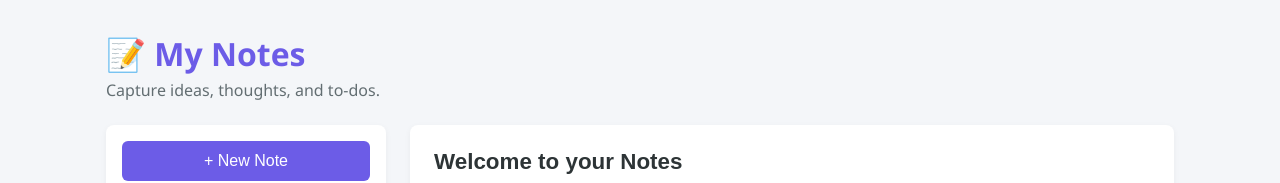
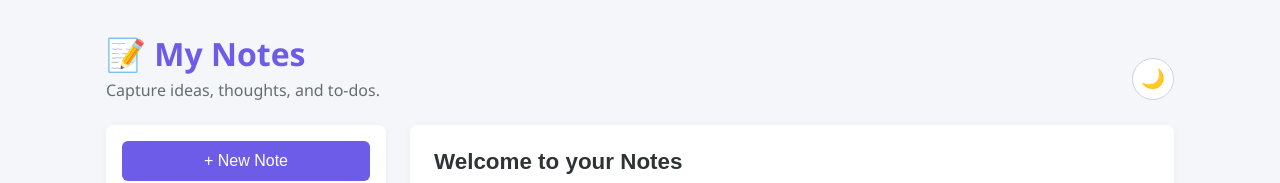
Before and after one commit to anushaviswanathan2002/Notes-Taking, a React (Vite) app: page / in a window 1280 px wide. Shown: the top 183 px of the page. Built offline with nearby package versions, Linux system fonts and the light colour scheme.

Commit message:
chore(bold-create): wip from stopped run e742d596 — src/App.jsx, src/index.css, supporting-apps/Appointment-Booking-app, supporting-apps/E-Commerce-app, supporting-apps/Hungama-app
Co-authored-by: Anusha Viswanathan <179438158+anushaviswanathan2002@users.noreply.github.com>

```diff
--- a/src/App.jsx
+++ b/src/App.jsx
@@ -1,6 +1,7 @@
 import { useState, useEffect } from 'react'
 
 const STORAGE_KEY = 'notes-app-data'
+const THEME_KEY = 'notes-app-theme'
 
 function loadNotes() {
   try {
@@ -19,16 +20,26 @@ function loadNotes() {
   ]
 }
 
+function loadTheme() {
+  return localStorage.getItem(THEME_KEY) === 'dark'
+}
+
 export default function App() {
   const [notes, setNotes] = useState(loadNotes)
   const [activeId, setActiveId] = useState(() => {
     const initial = loadNotes()
     return initial[0]?.id ?? null
   })
+  const [dark, setDark] = useState(loadTheme)
 
   useEffect(() => {
     localStorage.setItem(STORAGE_KEY, JSON.stringify(notes))
   }, [notes])
+
+  useEffect(() => {
+    document.body.classList.toggle('dark', dark)
+    localStorage.setItem(THEME_KEY, dark ? 'dark' : 'light')
+  }, [dark])
 
   const activeNote = notes.find((n) => n.id === activeId)
 
@@ -63,8 +74,19 @@ export default function App() {
   return (
     <div className="app">
       <header>
-        <h1>📝 My Notes</h1>
-        <p>Capture ideas, thoughts, and to-dos.</p>
+        <div className="header-row">
+          <div>
+            <h1>📝 My Notes</h1>
+            <p>Capture ideas, thoughts, and to-dos.</p>
+          </div>
+          <button
+            className="theme-toggle"
+            onClick={() => setDark((d) => !d)}
+            aria-label="Toggle dark mode"
+          >
+            {dark ? '☀️' : '🌙'}
+          </button>
+        </div>
       </header>
 
       <div className="layout">
--- a/src/index.css
+++ b/src/index.css
@@ -9,12 +9,49 @@ body {
   background: #f4f6f9;
   color: #2d3436;
   min-height: 100vh;
+  transition: background 0.25s, color 0.25s;
+}
+
+body.dark {
+  background: #1a1d23;
+  color: #e4e6eb;
 }
 
 .app {
   max-width: 1100px;
   margin: 0 auto;
   padding: 2rem 1rem;
+}
+
+.header-row {
+  display: flex;
+  justify-content: space-between;
+  align-items: center;
+  gap: 1rem;
+}
+
+.theme-toggle {
+  background: #fff;
+  border: 1px solid #d0d4dd;
+  border-radius: 50%;
+  width: 42px;
+  height: 42px;
+  font-size: 1.2rem;
+  cursor: pointer;
+  transition: background 0.2s, border-color 0.2s;
+}
+
+.theme-toggle:hover {
+  background: #f0f0ff;
+}
+
+body.dark .theme-toggle {
+  background: #2d3139;
+  border-color: #3d4149;
+}
+
+body.dark .theme-toggle:hover {
+  background: #3a3f48;
 }
 
 header h1 {
@@ -26,6 +63,14 @@ header h1 {
 header p {
   color: #636e72;
   margin-bottom: 1.5rem;
+}
+
+body.dark header p {
+  color: #9ca3af;
+}
+
+body.dark .note-list .preview {
+  color: #9ca3af;
 }
 
 .layout {
@@ -46,6 +91,11 @@ header p {
   padding: 1rem;
   box-shadow: 0 2px 6px rgba(0, 0, 0, 0.05);
   height: fit-content;
+}
+
+body.dark .sidebar {
+  background: #252932;
+  box-shadow: 0 2px 6px rgba(0, 0, 0, 0.3);
 }
 
 .new-note-btn {
@@ -81,9 +131,18 @@ header p {
   background: #f0f0ff;
 }
 
+body.dark .note-list li:hover {
+  background: #2f3441;
+}
+
 .note-list li.active {
   background: #ece9ff;
   border-color: #6c5ce7;
+}
+
+body.dark .note-list li.active {
+  background: #3a3556;
+  border-color: #8b7df0;
 }
 
 .note-list .title {
@@ -110,6 +169,11 @@ header p {
   min-height: 500px;
 }
 
+body.dark .editor {
+  background: #252932;
+  box-shadow: 0 2px 6px rgba(0, 0, 0, 0.3);
+}
+
 .editor input[type="text"] {
   border: none;
   outline: none;
@@ -119,6 +183,12 @@ header p {
   color: #2d3436;
   padding-bottom: 0.5rem;
   border-bottom: 1px solid #eee;
+  background: transparent;
+}
+
+body.dark .editor input[type="text"] {
+  color: #e4e6eb;
+  border-bottom-color: #3a3f48;
 }
 
 .editor textarea {
@@ -131,6 +201,11 @@ header p {
   line-height: 1.6;
   color: #2d3436;
   min-height: 350px;
+  background: transparent;
+}
+
+body.dark .editor textarea {
+  color: #e4e6eb;
 }
 
 .empty {
@@ -142,6 +217,10 @@ header p {
   font-size: 1.1rem;
 }
 
+body.dark .empty {
+  color: #6b7280;
+}
+
 .actions {
   display: flex;
   justify-content: space-between;
@@ -149,6 +228,10 @@ header p {
   margin-top: 1rem;
   padding-top: 1rem;
   border-top: 1px solid #eee;
+}
+
+body.dark .actions {
+  border-top-color: #3a3f48;
 }
 
 .actions .meta {
```
